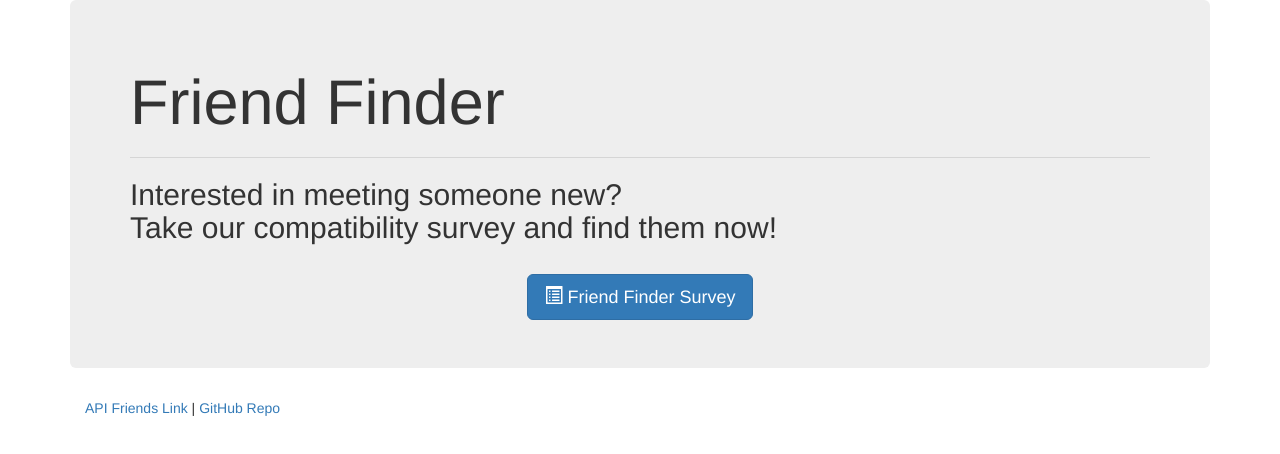
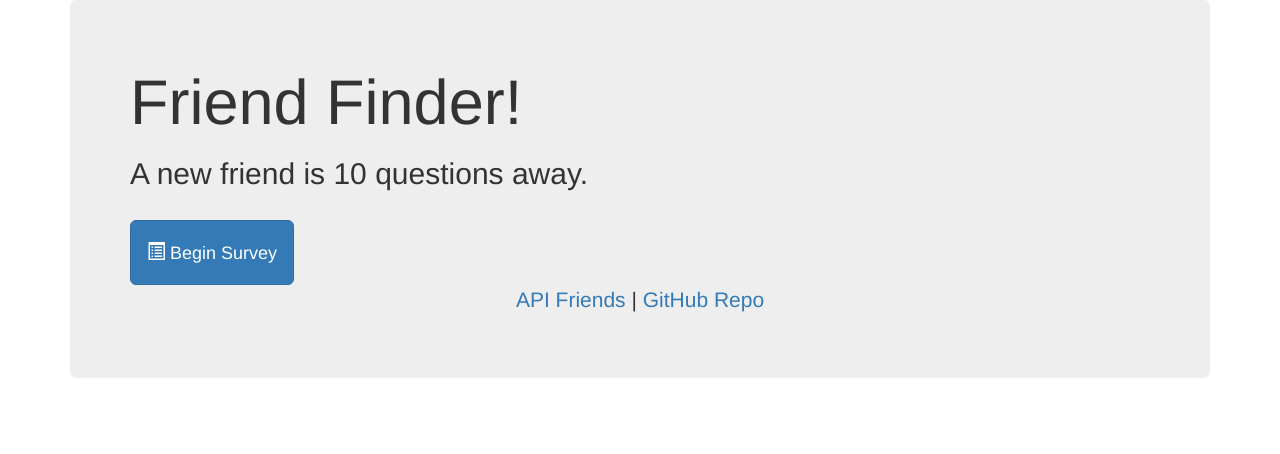
Before and after one commit to jovanaescobar/FriendFinder, a website: page app/public/home.html in a window 1280 px wide. Drawn offline with nearby package versions, Linux system fonts and the light colour scheme.

Commit message:
Update home.html

```diff
--- a/app/public/home.html
+++ b/app/public/home.html
@@ -1,36 +1,58 @@
 <!DOCTYPE html>
 <html lang="en">
   <head>
-    <meta charset="UTF-8">
-    <title>Friend Finder</title>
+    <meta charset="UTF-8" />
+    <meta name="viewport" content="width=device-width, initial-scale=1.0" />
 
-    <link rel="stylesheet" href="https://maxcdn.bootstrapcdn.com/bootstrap/3.3.7/css/bootstrap.min.css" integrity="sha384-BVYiiSIFeK1dGmJRAkycuHAHRg32OmUcww7on3RYdg4Va+PmSTsz/K68vbdEjh4u" crossorigin="anonymous">
-    <link rel="stylesheet" type="text/css" href="./style.css">
+    <title>Friend Finder!</title>
+    <!--CSS & JS -->
+    <link
+      rel="stylesheet"
+      href="https://maxcdn.bootstrapcdn.com/bootstrap/3.3.7/css/bootstrap.min.css"
+      integrity="sha384-BVYiiSIFeK1dGmJRAkycuHAHRg32OmUcww7on3RYdg4Va+PmSTsz/K68vbdEjh4u"
+      crossorigin="anonymous"
+    />
+    <script
+      src="https://code.jquery.com/jquery-3.3.1.min.js"
+      integrity="sha256-FgpCb/KJQlLNfOu91ta32o/NMZxltwRo8QtmkMRdAu8="
+      crossorigin="anonymous"
+    ></script>
+
+    <link
+      rel="stylesheet"
+      href="https://maxcdn.bootstrapcdn.com/font-awesome/4.6.1/css/font-awesome.min.css"
+    />
 
 
   </head>
   <body>
-
     <div class="container">
       <div class="jumbotron">
-
-            <h1>Friend Finder</h1>
-            <hr>
-            <h2>Interested in meeting someone new? <br> Take our compatibility survey and find them now!</h2>
-            <br>
-            <div class="text-center">
-                <a href="/survey.html"><button type="button" class="btn btn-lg btn-primary"><span class="glyphicon glyphicon-list-alt"></span>  Friend Finder Survey</button></a>
+        <div class="Mntitle"><h1>Friend Finder!</h1></div>
+        <h2 class="Mntitle">
+          A new friend is 10 questions away.
+        </h2>
+        <br />
+        <div>
+          <a href="/survey">
+            <button type="button" class="btn btn-lg btn-primary">
+              <h4>
+                <span class="glyphicon glyphicon-list-alt"></span> Begin Survey
+              </h4>
+            </button>
+          </a>
         </div>
 
-        </div>
+      <footer class="footer text-center">
+        <div class="container">
+          <p>
 
-    <footer class="footer">
-      <div class="container">
-            <p class="bold"><a href="/api/friends">API Friends Link</a> |
-            <a href="Insert Github Link Here" target="_blank">GitHub Repo</a></p>
+                <a href="app/data/friends.js">API Friends</a> |
+            <a href="https://github.com/jovanaescobar/FriendFinder">GitHub Repo</a>
+            <br />
+          </p>
         </div>
       </footer>
     </div>
-
   </body>
 </html>
```
Lines whose indentation alone changed are shown as unchanged.
